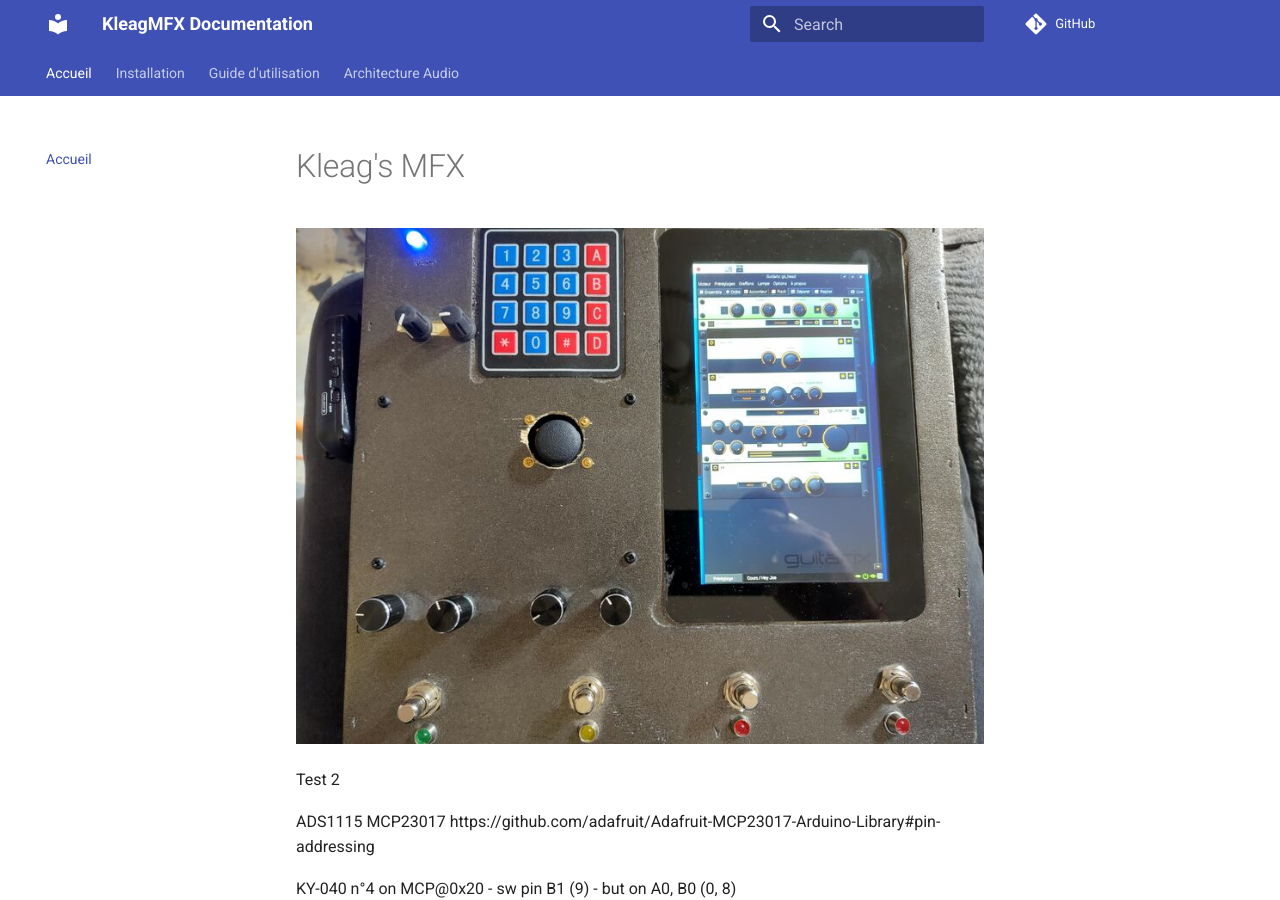
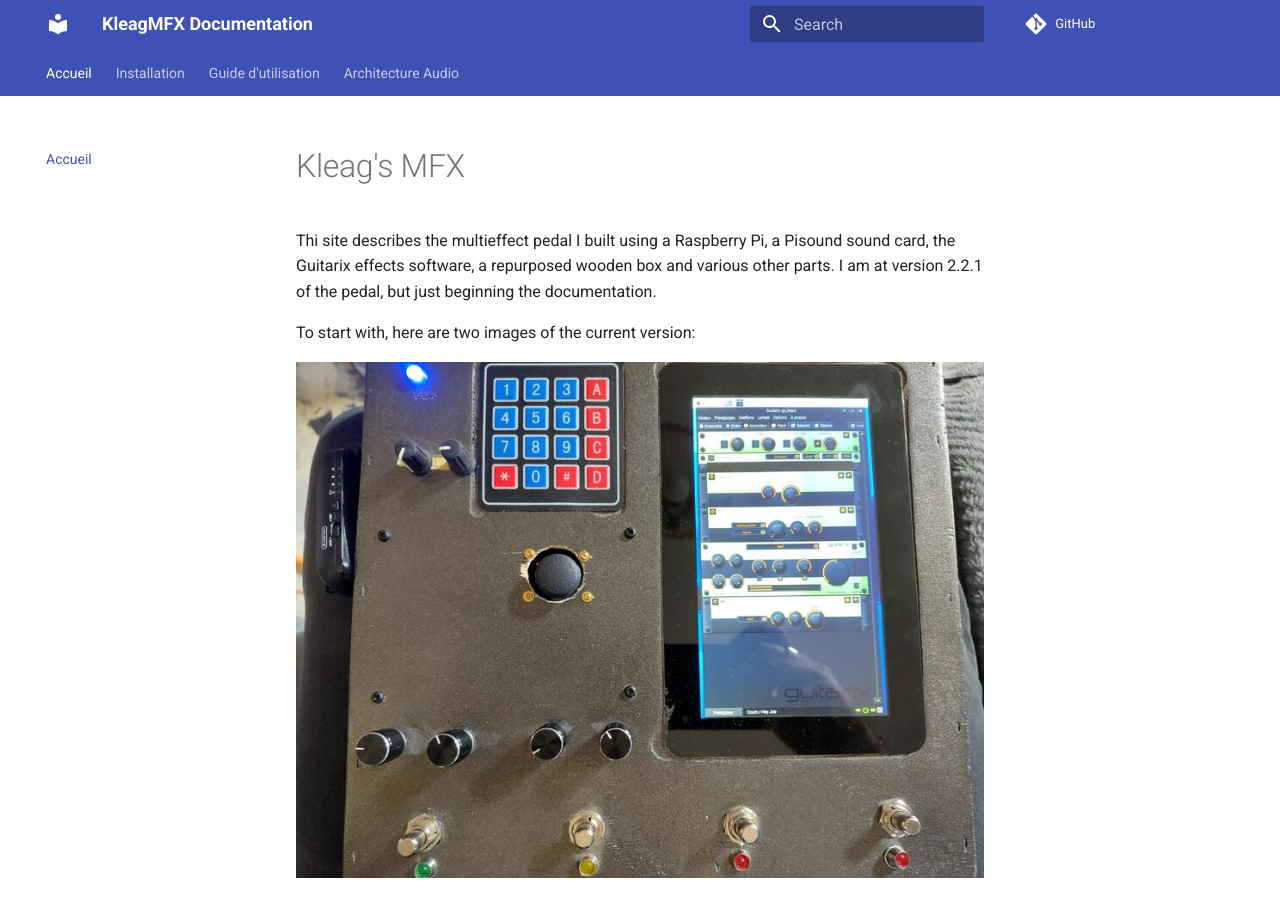
Before and after one commit to kleag/kleagmfx, an MkDocs documentation site: the page built from docs/index.md, in a window 1280 px wide and 900 px high. Built offline with MkDocs 1.6.1 and Material for MkDocs 9.7.7, drawn with Linux system fonts in a browser that asks for light colours; comment, search, counter and statistics services are not loaded; some of the changed text lies outside the part shown.

Commit message:
Start the real doc

```diff
--- a/docs/index.md
+++ b/docs/index.md
@@ -1,8 +1,15 @@
 # Kleag's MFX
+
+Thi site describes the multieffect pedal I built using a Raspberry Pi, a Pisound sound card, the Guitarix effects software, a repurposed wooden box and various other parts. I am at version 2.2.1 of the pedal, but just beginning the documentation.
+
+To start with, here are two images of the current version:
 
 ![The Multieffect pedal running](images/img3.jpg)
 
-Test 2
+![The interior of the Multieffect pedal](images/img2.jpg)
+
+In the future, I will describe the material and software architecture and the history of the making.
+
 
 ADS1115
 MCP23017
```
